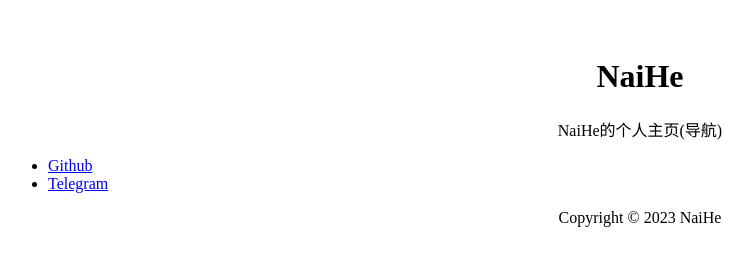
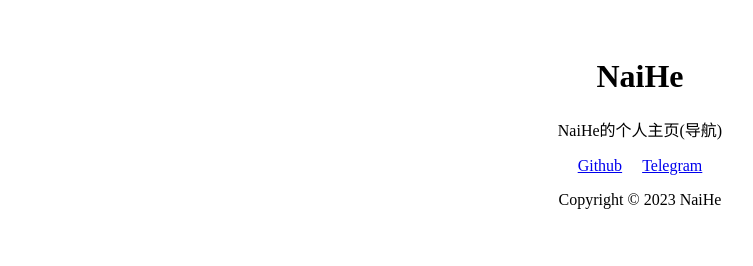
Before and after one commit to NaiHeeeee/NaiHeeeee.github.io, a plain HTML site: page index.html in a window 1280 px wide. Shown: the whole page, without its empty margins (0-753 px from the left). Drawn offline with Linux system fonts and the light colour scheme.

Commit message:
Update index.html

```diff
--- a/index.html
+++ b/index.html
@@ -13,6 +13,23 @@
         <title>NaiHe的主页</title>
     </head>
     <body>
+      <style>
+        .container {
+          display: flex;
+          justify-content: center;
+        }
+
+        .centered-list {
+          display: flex;
+          justify-content: center;
+          list-style-type: none;
+          padding: 0;
+        }
+
+        .centered-list li {
+          margin: 0 10px;
+        }
+      </style>
       <h1 style="text-align: center;">
           <br/>NaiHe
       </h1>
@@ -21,7 +38,7 @@
       </p>
         <div>
             <nav>
-                <ul>
+              <ul class="centered-list">
                     <li>
                         <a href="https://github.com/NaiHeeeee/" title="Github" target="_blank">
                             <span>Github</span>
```
Lines whose indentation alone changed are shown as unchanged.
